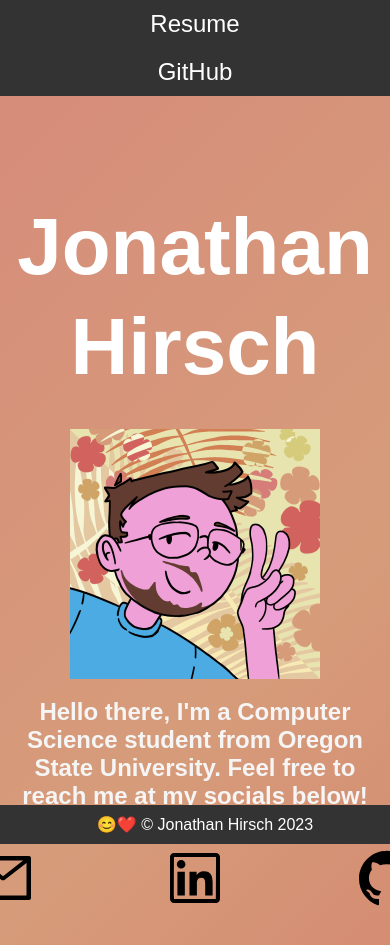
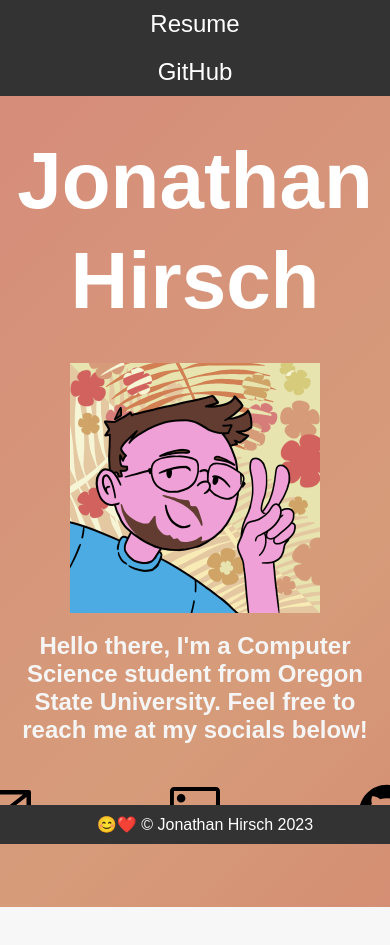
Before and after one commit to Jon-H03/jon-portfolio, a React (Create React App) app: page / in a window 390 px wide. Shown: the top 945 px of the page. After the commit the page ends 907 px from the top, so only its background shows below. Built offline with nearby package versions, Linux system fonts and the light colour scheme.

Commit message:
playing with mobile

```diff
--- a/src/App.css
+++ b/src/App.css
@@ -227,9 +227,12 @@ img {
   .main h1 {
     font-size: 5em;
     margin-bottom: 0em;
+
+    margin-top: 0;
   }
 
   .main h6 {
+    padding-top: 0;
     font-size: 1.5em;
     margin-bottom: 1em;
   }
@@ -238,7 +241,10 @@ img {
   }
   .header-icons {
     margin-top: 3%;
-    margin-bottom: 5%;
+    margin-bottom: 3em;
+    margin-left: 1em;
+    margin-right: 1em;
+
   }
 
   .header-icons a {
```
